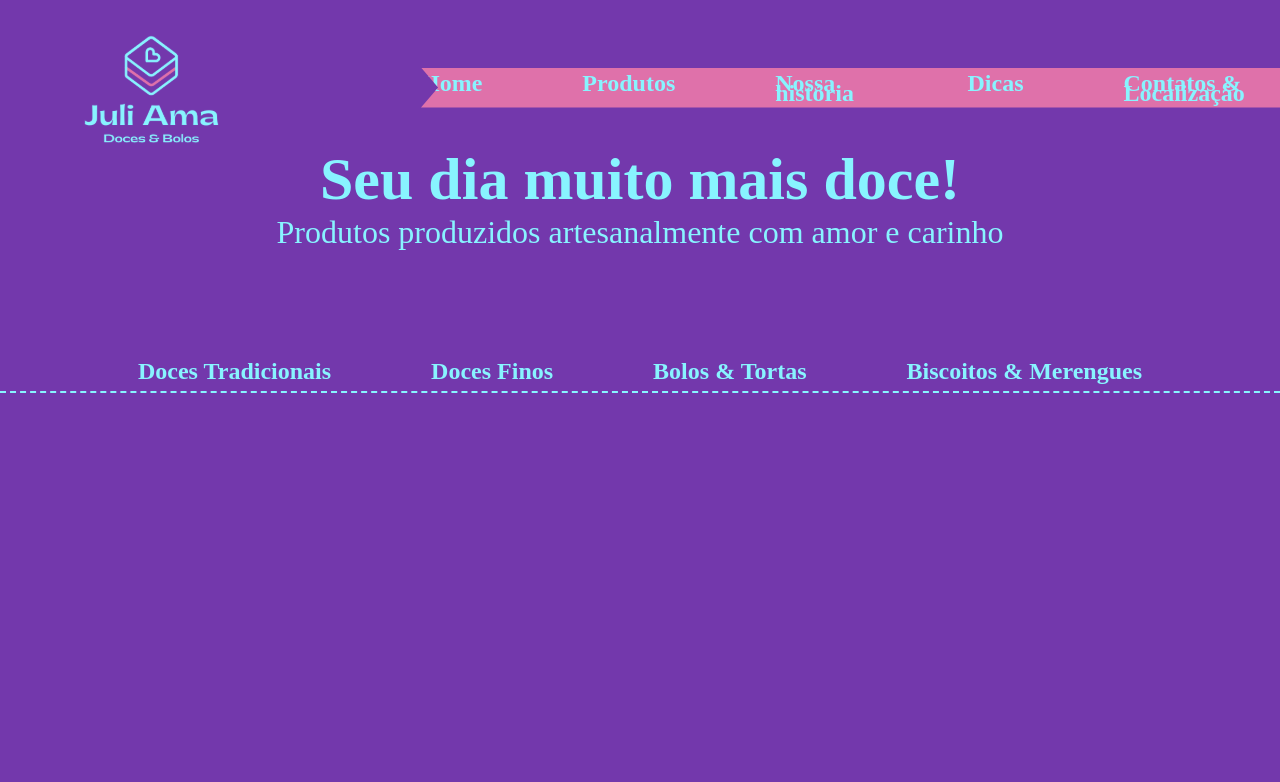
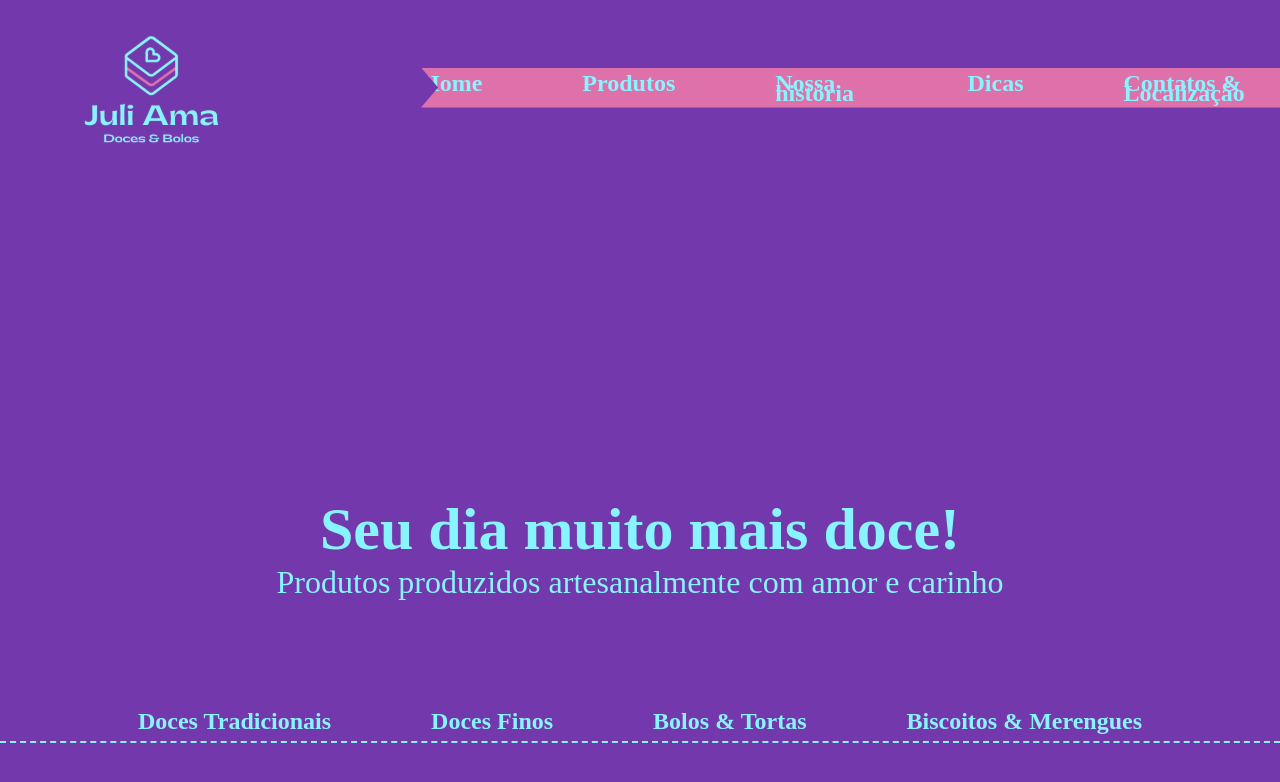
Before and after one commit to devbpatriciocosta/juli-ama-boles-doces, a Next.js app: page / in a window 1280 px wide. Shown: the top 782 px of the page. Built offline with nearby package versions, Linux system fonts and the light colour scheme.

Commit message:
Intro info main container margin

```diff
--- a/src/components/introInfo/IntroInfo.jsx
+++ b/src/components/introInfo/IntroInfo.jsx
@@ -9,6 +9,7 @@ const IntroInfoMainContainer = styled.div`
   flex-direction: column;
   align-items: center;
   justify-content: center;
+  margin-top: 350px;
   border-bottom: 2px dashed ${(props) => props.theme.secondary};
 `
 
```
